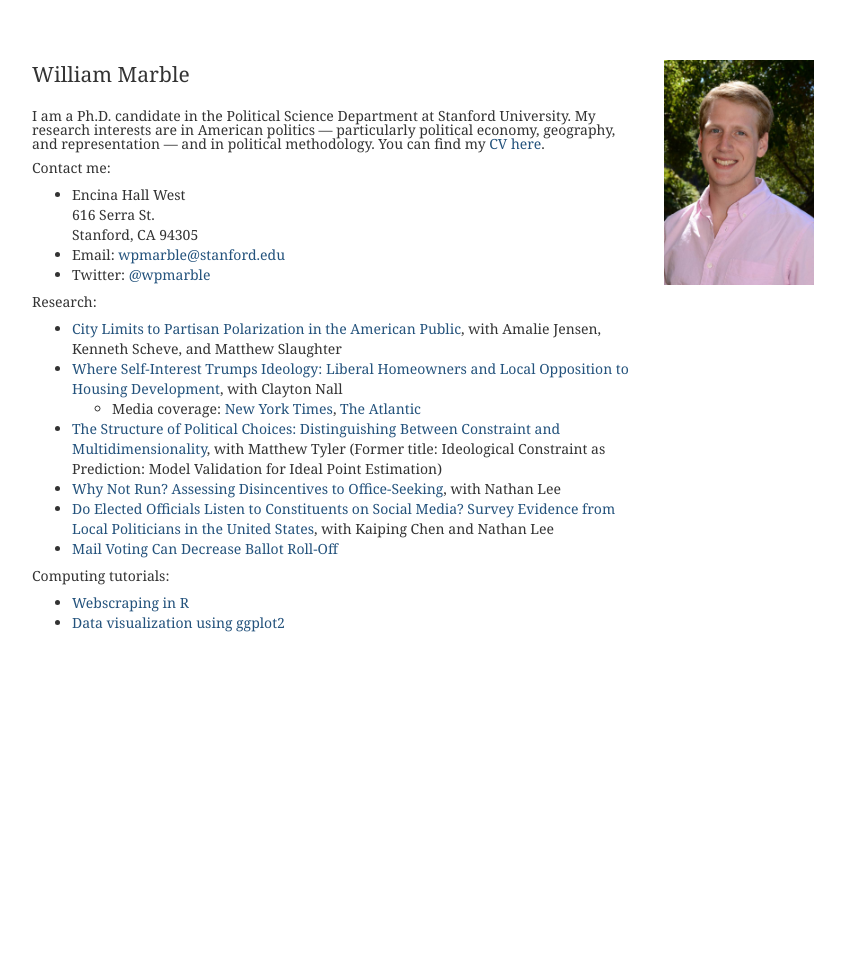
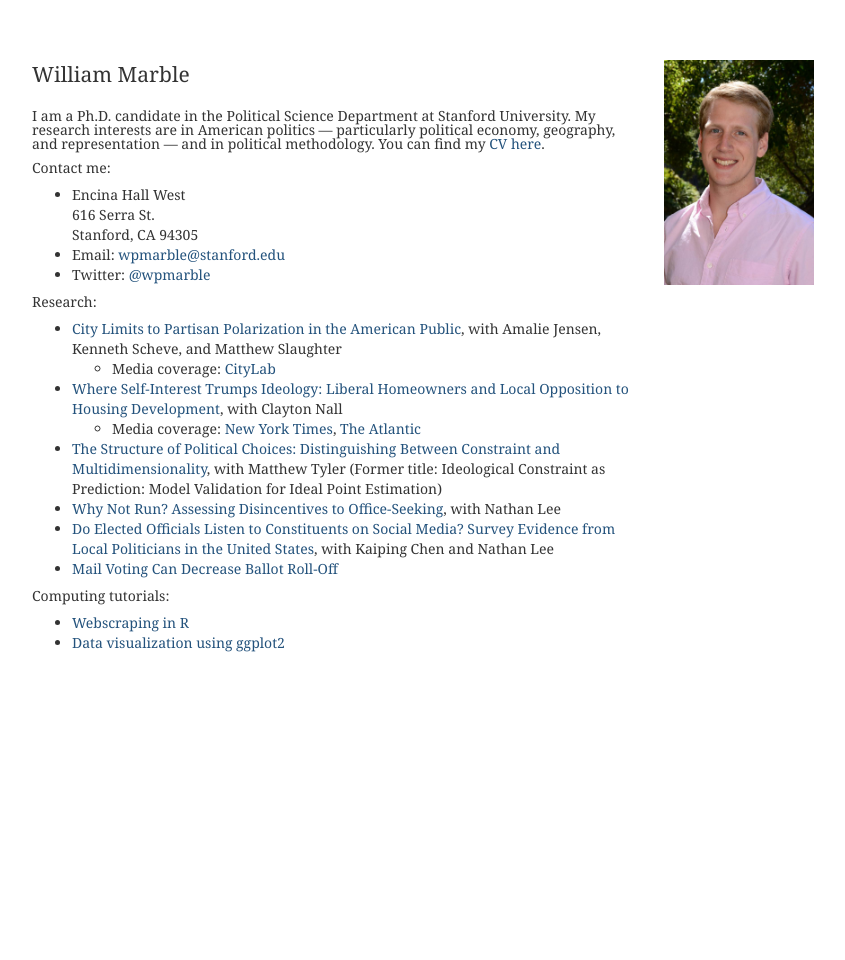
Before and after one commit to wpmarble/wpmarble.github.io, a Jekyll site: the page built from index.html, in a window 1280 px wide. Shown: the whole page, without its empty margins (96-941 px from the left). Built offline with Jekyll 4.4.1, drawn with Linux system fonts in a browser that asks for light colours.

Commit message:
add citylab

```diff
--- a/index.html
+++ b/index.html
@@ -16,6 +16,10 @@ title: William Marble | Ph.D. Candidate, Political Science Department, Stanford
 	    <p>Research:</p>
         <ul>
             <li><a href="docs/CityLimits-Mar2019.pdf">City Limits to Partisan Polarization in the American Public</a>, with Amalie Jensen, Kenneth Scheve, and Matthew Slaughter</li>
+            <ul>
+                <li> Media coverage: <a href="https://www.citylab.com/life/2019/04/polarization-cities-education-labor-public-opinion-taxes/587746/">CityLab</a>
+                </li>
+            </ul>
             <li><a href="https://www.dropbox.com/s/wyrmnmu51lcl7f3/interest_3_5.pdf?raw=1">Where Self-Interest Trumps Ideology: Liberal Homeowners and Local Opposition to Housing Development</a>, with Clayton Nall </li>
             <ul>
             	<li> Media coverage: <a href="https://www.nytimes.com/2018/08/21/upshot/home-ownership-nimby-bipartisan.html">New York Times</a>, <a href="https://www.theatlantic.com/business/archive/2017/07/yimby-groups-pro-development/532437/">The Atlantic</a>
```
